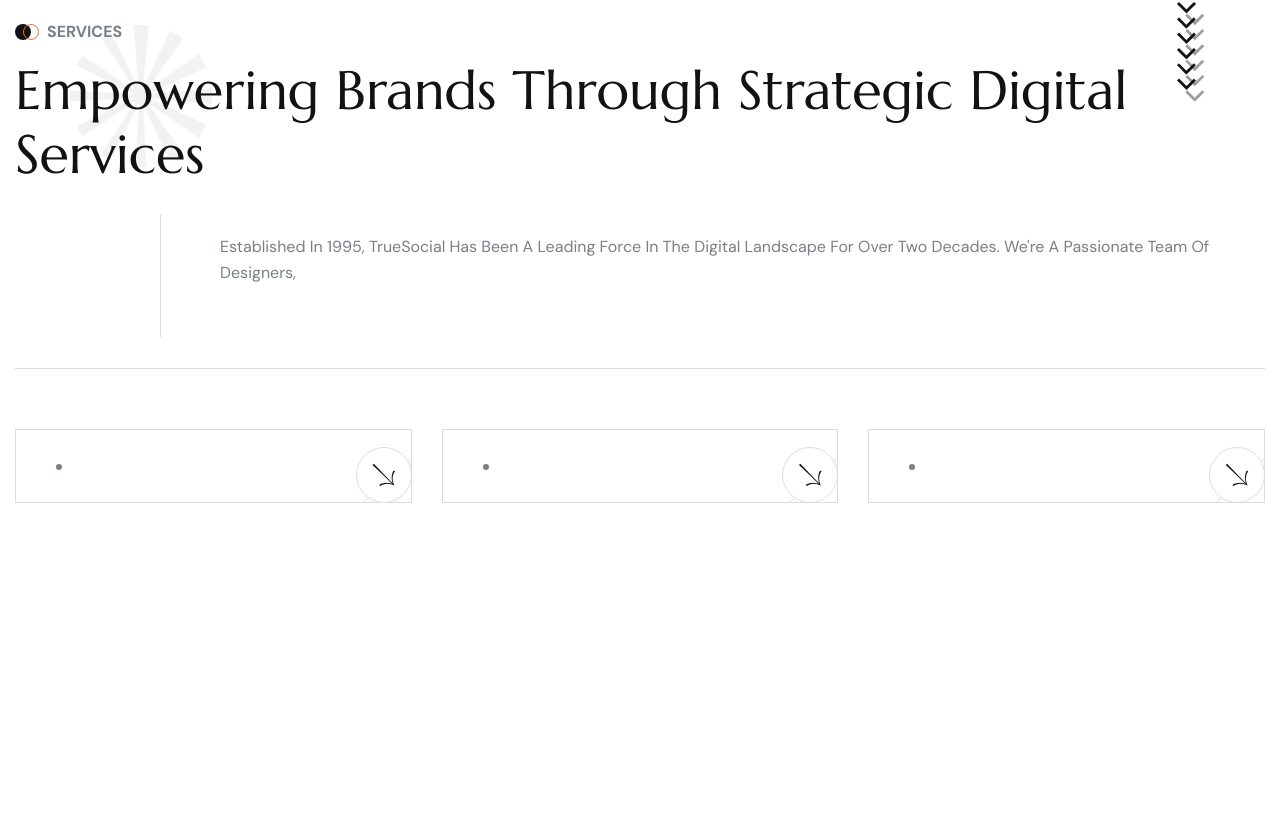
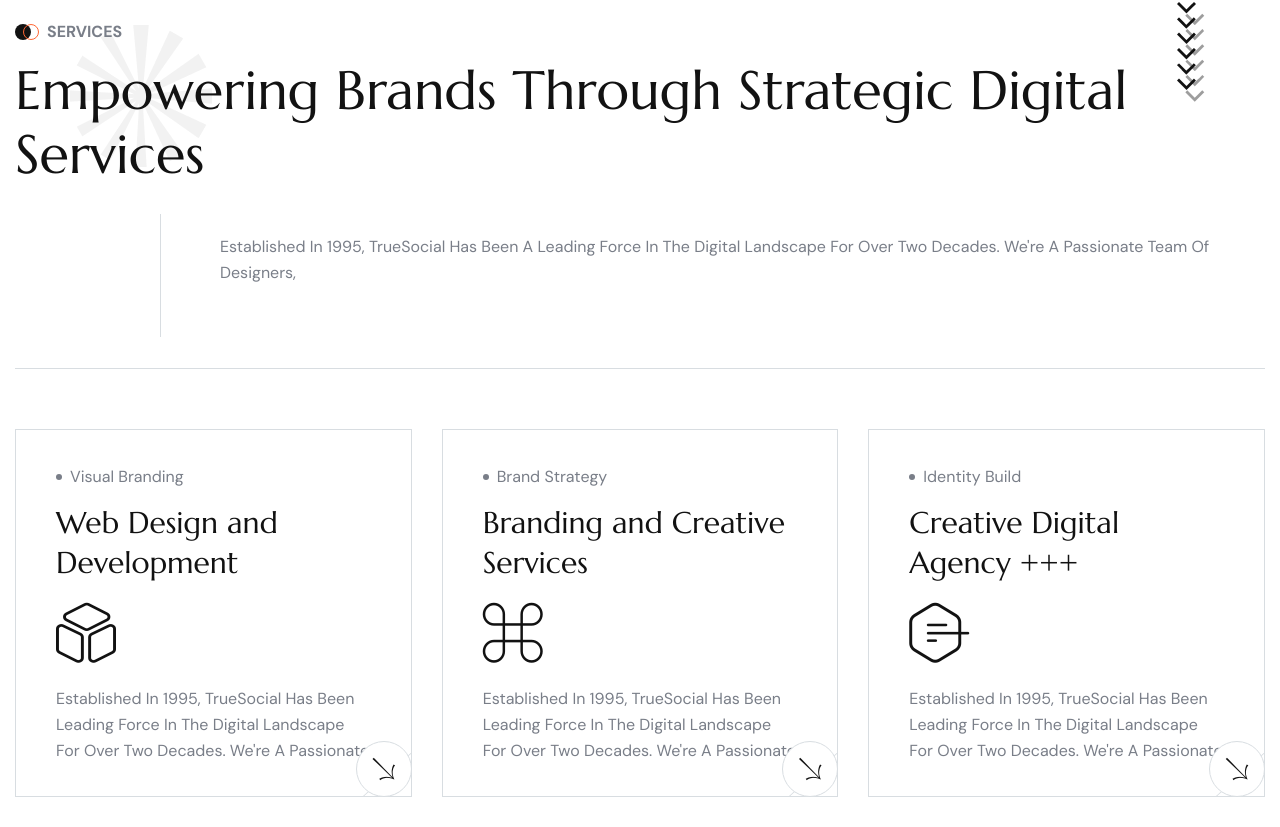
Before and after one commit to Jisap/Vite--TrueSocial, a React (Vite) app: page / in a window 1280 px wide. Shown: the part 2461-3288 px from the top of the page. Before the commit the page ends 2994 px from the top, so only its background shows below. Built offline with nearby package versions, Linux system fonts and the light colour scheme.

Commit message:
feat: implement Services section component and associated service data structure

```diff
--- a/src/components/sections/Services.jsx
+++ b/src/components/sections/Services.jsx
@@ -73,7 +73,24 @@ const Services = () => {
                   >
                     <div className="relative flex items-center gap-2">
                       <div className="relative block h-[6px] w-[6px] rounded-full bg-muted" aria-hidden="true" />
+                      <span className="relative inline-block text-muted">
+                        {service.tagline}
+                      </span>
                     </div>
+
+                    <h3 className="mb-5 mt-[13px] text-[30px] font-normal leading-[40px]">
+                      <a href="#" className="text-ink transition-colors duration-500 hover:text-[#BFF747]">
+                        {service.title}
+                      </a>
+                    </h3>
+
+                    <div className="relative inline-block">
+                      <span className={`${service.icon} relative inline-block text-[60px] text-ink transition-all duration-500 group-hover:animate-wobble`} aria-hidden="true" />
+                    </div>
+
+                    <p className='mt-[19px] capitalize'>
+                      {service.text}
+                    </p>
                   </div>
                 </div>
               </Reveal>
--- a/src/data/services.js
+++ b/src/data/services.js
@@ -20,7 +20,7 @@ export const services = [
   {
     id: "identity-build",
     tagline: "Identity Build",
-    title: "Creative Digital Agency",
+    title: "Creative Digital Agency +++",
     icon: "icon-creative",
     text: "Established in 1995, TrueSocial has been leading force in the digital landscape for over two decades. We're a passionate",
     reveal: "fade-in-right",
```
